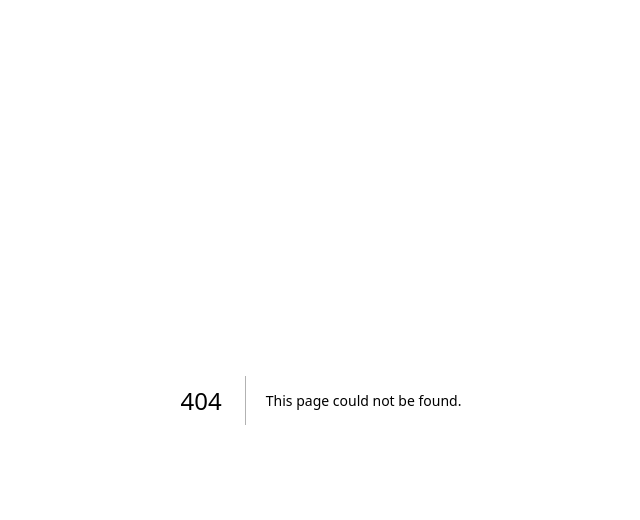
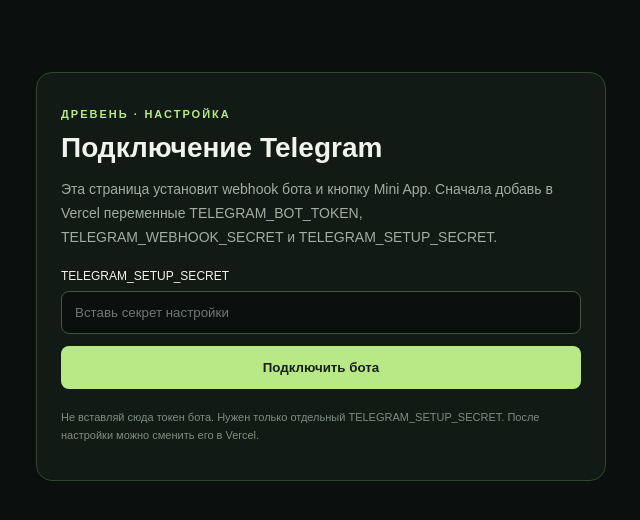
Before and after one commit to alikemalmuradov101-boop/NEXORA, a Next.js app: page /telegram-setup in a window 1280 px wide. Before the commit this address had no page. Shown: the top 520 px of the page, without its empty margins (319-959 px from the left). Built offline with nearby package versions, Linux system fonts and the light colour scheme.

Commit message:
Add secure browser setup page for Telegram integration

```diff
--- /dev/null
+++ b/app/telegram-setup/page.tsx
@@ -0,0 +1,47 @@
+ "use client";
+
+import { useState } from "react";
+
+export default function TelegramSetupPage() {
+  const [secret, setSecret] = useState("");
+  const [status, setStatus] = useState("");
+  const [busy, setBusy] = useState(false);
+
+  async function configure() {
+    if (!secret.trim()) {
+      setStatus("Введи TELEGRAM_SETUP_SECRET из переменных Vercel.");
+      return;
+    }
+    setBusy(true);
+    setStatus("Настраиваем Telegram…");
+    try {
+      const response = await fetch("/api/telegram/setup", {
+        method: "POST",
+        headers: { authorization: `Bearer ${secret.trim()}` },
+      });
+      const data = await response.json();
+      if (!response.ok) throw new Error(data.error || "Настройка не удалась.");
+      setStatus(`Готово! Webhook: ${data.webhookUrl}. Mini App: ${data.miniAppUrl}. Теперь добавь бота в группу и отправь туда сообщение.`);
+      setSecret("");
+    } catch (error) {
+      setStatus(error instanceof Error ? error.message : "Не удалось настроить Telegram.");
+    } finally {
+      setBusy(false);
+    }
+  }
+
+  return (
+    <main style={{ minHeight: "100dvh", background: "#0a100d", color: "#f0f4ed", fontFamily: "Arial, sans-serif", padding: "32px 18px", boxSizing: "border-box" }}>
+      <section style={{ maxWidth: 520, margin: "40px auto", padding: 24, border: "1px solid #304831", borderRadius: 16, background: "#111a14" }}>
+        <p style={{ color: "#b8e986", letterSpacing: 2, fontSize: 11, fontWeight: 700 }}>ДРЕВЕНЬ · НАСТРОЙКА</p>
+        <h1 style={{ fontSize: 28, margin: "12px 0" }}>Подключение Telegram</h1>
+        <p style={{ color: "#a0aea3", lineHeight: 1.7, fontSize: 14 }}>Эта страница установит webhook бота и кнопку Mini App. Сначала добавь в Vercel переменные TELEGRAM_BOT_TOKEN, TELEGRAM_WEBHOOK_SECRET и TELEGRAM_SETUP_SECRET.</p>
+        <label htmlFor="setup-secret" style={{ display: "block", fontSize: 12, margin: "20px 0 8px" }}>TELEGRAM_SETUP_SECRET</label>
+        <input id="setup-secret" type="password" autoComplete="off" value={secret} onChange={(e) => setSecret(e.target.value)} placeholder="Вставь секрет настройки" style={{ width: "100%", boxSizing: "border-box", padding: 13, borderRadius: 8, border: "1px solid #405741", background: "#0a100d", color: "#f0f4ed" }} />
+        <button onClick={configure} disabled={busy} style={{ width: "100%", marginTop: 12, padding: 14, border: 0, borderRadius: 8, background: "#b8e986", color: "#172015", fontWeight: 700, opacity: busy ? 0.7 : 1 }}>{busy ? "Настраиваем…" : "Подключить бота"}</button>
+        {status && <p role="status" style={{ whiteSpace: "pre-wrap", overflowWrap: "anywhere", color: "#d8e8d0", fontSize: 13, lineHeight: 1.6, marginTop: 18 }}>{status}</p>}
+        <p style={{ color: "#7f8e80", fontSize: 11, lineHeight: 1.6, marginTop: 20 }}>Не вставляй сюда токен бота. Нужен только отдельный TELEGRAM_SETUP_SECRET. После настройки можно сменить его в Vercel.</p>
+      </section>
+    </main>
+  );
+}
```
